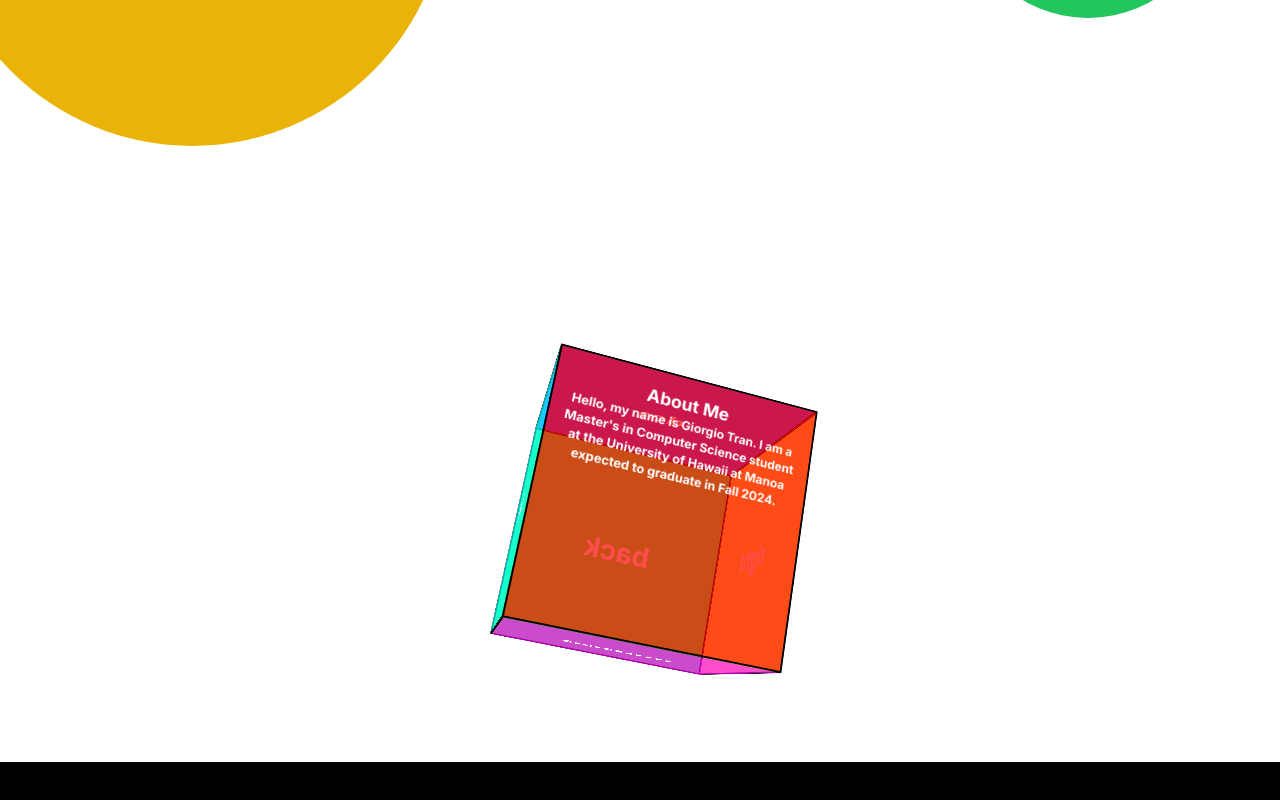
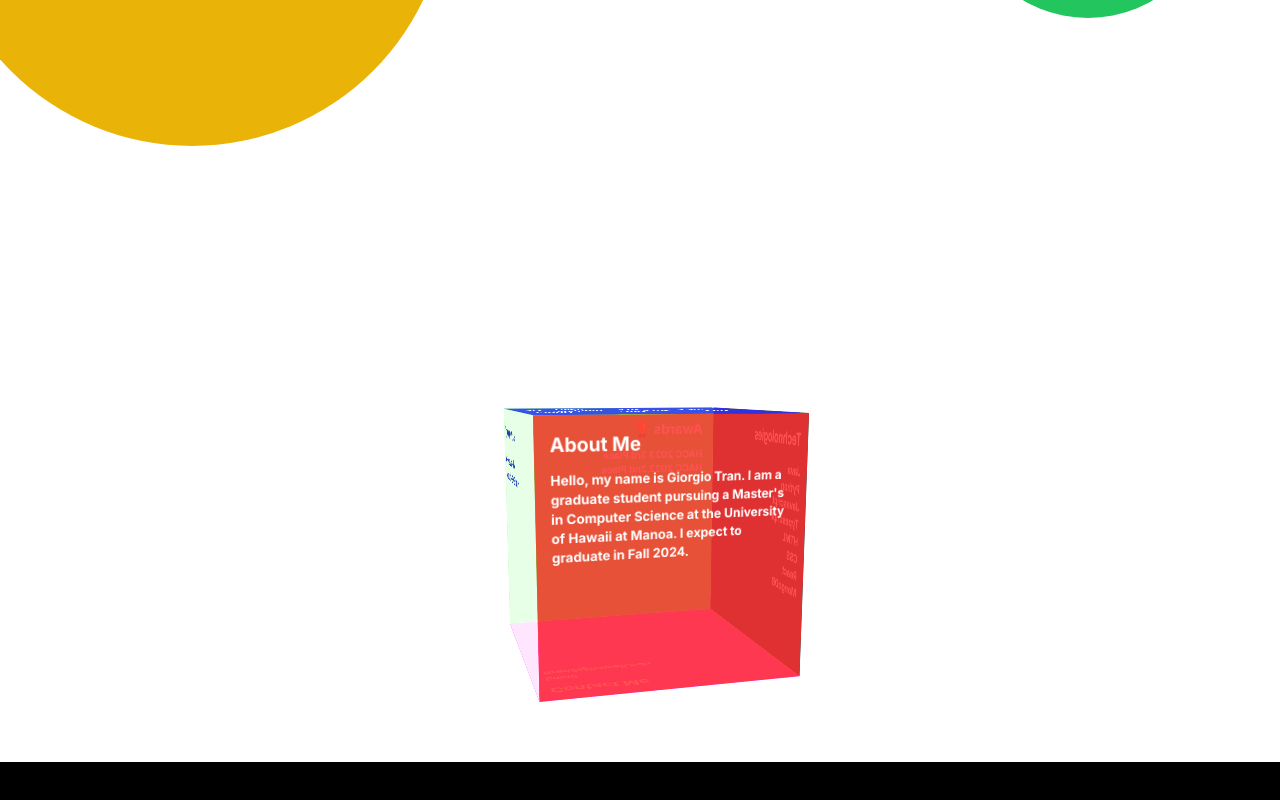
Before and after one commit to giorgio-tran/real-portfolio, a Next.js app in the folder portfolio/: page / in a window 1280 px wide. Shown: the part 838-1638 px from the top of the page. Built offline with nearby package versions, Linux system fonts and the light colour scheme.

Commit message:
Complete cube implementation

```diff
--- a/portfolio/src/app/globals.css
+++ b/portfolio/src/app/globals.css
@@ -20,6 +20,7 @@
 
 body {
   color: rgb(var(--foreground-rgb));
+  background: white;
 }
 
 .scene {
@@ -35,8 +36,10 @@ body {
   height: var(--cube-width);
   position: relative;
   transform-style: preserve-3d;
-  transform: translateZ(-200px) rotate3d(1, 1, 1, 20deg);
-  transition: transform 1s;
+  transform: translateZ(-200px);
+  -webkit-user-select: none; /* Safari */
+  -ms-user-select: none; /* IE 10 and IE 11 */
+  user-select: none; /* Standard syntax */
 }
 
 .cube.show-front  { transform: translateZ(-200px) rotateY(   0deg); }
@@ -50,20 +53,23 @@ body {
   position: absolute;
   width: var(--cube-width);
   height: var(--cube-width);
-  border: 2px solid black;
+  /* border: 1px solid black; */
   line-height: var(--cube-width);
   font-size: 40px;
   font-weight: bold;
   color: white;
-  text-align: center;
+  /* border-radius: 20px; */
+  /* text-align: center; */
+  /* background: hsla(0, 100%, 57%, 0.7); */
+  /* border: px solid gray; */
 }
 
-.cube__face--front  { background: hsla(  0, 100%, 50%, 0.7); }
-.cube__face--right  { background: hsla( 60, 100%, 50%, 0.7); }
-.cube__face--back   { background: hsla(120, 100%, 50%, 0.7); }
-.cube__face--left   { background: hsla(180, 100%, 50%, 0.7); }
-.cube__face--top    { background: hsla(240, 100%, 50%, 0.7); }
-.cube__face--bottom { background: hsla(300, 100%, 50%, 0.7); }
+.cube__face--front  { background: hsla(  0, 100%, 60%, 0.85); }
+.cube__face--right  { background: hsla( 0, 100%, 0%, 0.85); }
+.cube__face--back   { background: hsla(120, 100%, 60%, 0.85); }
+.cube__face--left   { background: hsla(180, 100%, 100%, 0.85); }
+.cube__face--top    { background: hsla(240, 100%, 60%, 0.85); }
+.cube__face--bottom { background: hsla(300, 100%, 60%, 0.85); }
 
 .cube__face--front  { transform: rotateY(  0deg) translateZ(var(--translateZ)); }
 .cube__face--right  { transform: rotateY( 90deg) translateZ(var(--translateZ)); }
--- a/portfolio/src/app/page.js
+++ b/portfolio/src/app/page.js
@@ -4,6 +4,10 @@ import { useState } from "react";
 
 export default function Home() {
   const [isMouseDown, setIsMouseDown] = useState(false);
+  const [rotateCube, setRotateCube] = useState({
+    x: -10,
+    y: 15,
+  });
 
   return (
     <main className="flex min-h-screen flex-col">
@@ -23,39 +27,119 @@ export default function Home() {
         <div className="absolute rounded-full h-[20vw] w-[20vw] bg-green-500 top-3/4 left-3/4" />
         <div className="absolute rounded-full h-[40vw] w-[40vw] bg-yellow-500 top-3/4 left-1/4 -translate-x-3/4 -translate-y-1/4" />
       </div>
-      <div className="min-h-screen w-full bg-white flex items-end text-black justify-center relative">
+      <div
+        className="min-h-screen w-full bg-transparent flex items-end text-black justify-center relative"
+        onMouseMove={(e) => {
+          if (isMouseDown) {
+            setRotateCube({
+              x: rotateCube.x + -e.movementY,
+              y: rotateCube.y + e.movementX,
+            });
+          }
+        }}
+        onMouseUp={() => {
+          console.log("unclicked");
+          setIsMouseDown(false);
+        }}
+        onTouchMove={(e) => {
+          console.log("touch move");
+          console.log(e.touches[0]);
+          if (isMouseDown) {
+            setRotateCube({
+              x: rotateCube.x + -e.movementY,
+              y: rotateCube.y + e.movementX,
+            });
+          }
+        }}
+        onTouchEnd={() => {
+          setIsMouseDown(false);
+        }}
+      >
         <div
           className="scene"
           onMouseDown={() => {
             console.log("clicked");
             setIsMouseDown(true);
           }}
-          onMouseMove={(e) => {
-            if (isMouseDown) {
-              console.log(e.clientX, e.clientY);
-            }
-          }}
-          onMouseUp={() => {
-            console.log("unclicked");
-            setIsMouseDown(false);
+          onTouchStart={() => {
+            console.log("touch start");
+            setIsMouseDown(true);
           }}
         >
-          <div className="cube">
+          <div
+            className="cube"
+            style={{
+              transform: `translateZ(-200px) ${
+                !rotateCube
+                  ? `rotateX(-10deg) rotateY(10deg)`
+                  : `rotateX(${rotateCube.x}deg) rotateY(${rotateCube.y}deg)`
+              }`,
+            }}
+          >
             <div className="cube__face cube__face--front">
               <div className="w-full h-full text-sm p-4">
-                <h1 className="text-xl">About Me</h1>
+                <h1 className="text-xl pb-3">About Me</h1>
                 <p>
-                  Hello, my name is Giorgio Tran. I am a Master's in Computer
-                  Science student at the University of Hawaii at Manoa expected
-                  to graduate in Fall 2024.
+                  Hello, my name is Giorgio Tran. I am a graduate student
+                  pursuing a Master's in Computer Science at the University of
+                  Hawaii at Manoa. I expect to graduate in Fall 2024.
                 </p>
               </div>
             </div>
-            <div className="cube__face cube__face--back">back</div>
-            <div className="cube__face cube__face--right">right</div>
-            <div className="cube__face cube__face--left">left</div>
-            <div className="cube__face cube__face--top">top</div>
-            <div className="cube__face cube__face--bottom">bottom</div>
+            <div className="cube__face cube__face--back">
+              <div className="w-full h-full text-sm p-4">
+                <h1 className="text-xl pb-3">Awards 🏆</h1>
+                <ul>
+                  <li>HACC 2023 3rd Place</li>
+                  <li>HACC 2022 2nd Place</li>
+                </ul>
+              </div>
+            </div>
+            <div className="cube__face cube__face--right">
+              <div className="w-full h-full text-sm p-4">
+                <h1 className="text-xl pb-3">Technologies</h1>
+                <ul>
+                  <li>Java</li>
+                  <li>Python</li>
+                  <li>Javascript</li>
+                  <li>Typescript</li>
+                  <li>HTML</li>
+                  <li>CSS</li>
+                  <li>React</li>
+                  <li>MongoDB</li>
+                </ul>
+              </div>
+            </div>
+            <div className="cube__face cube__face--left">
+              <div className="w-full h-full text-sm p-4 text-blue-800">
+                <h1 className="text-xl pb-3">Experience</h1>
+                <ul>
+                  <li>UH Manoa - TA</li>
+                  <li>Oceanit - SWE Intern</li>
+                </ul>
+              </div>
+            </div>
+            <div className="cube__face cube__face--top">
+              <div className="w-full h-full text-sm p-4">
+                <h1 className="text-xl pb-3">Inspiration</h1>
+                <p>
+                  When I went to Seattle for the first time, I was amazed by the
+                  glass artwork at the Chihuly Garden and Glass exhibit. The
+                  Persian Ceiling was my favorite piece and that experience
+                  heavily influenced the design of my portfolio. If you haven't
+                  been there, I highly recommend it!
+                </p>
+              </div>
+            </div>
+            <div className="cube__face cube__face--bottom">
+              <div className="w-full h-full text-sm p-4">
+                <h1 className="text-xl pb-3">Contact Me</h1>
+                <div>Email</div>
+                <Link href="mailto:ttran2@hawaii.edu" className="hover:underline">
+                  ttran2@hawaii.edu
+                </Link>
+              </div>
+            </div>
           </div>
         </div>
       </div>
```
